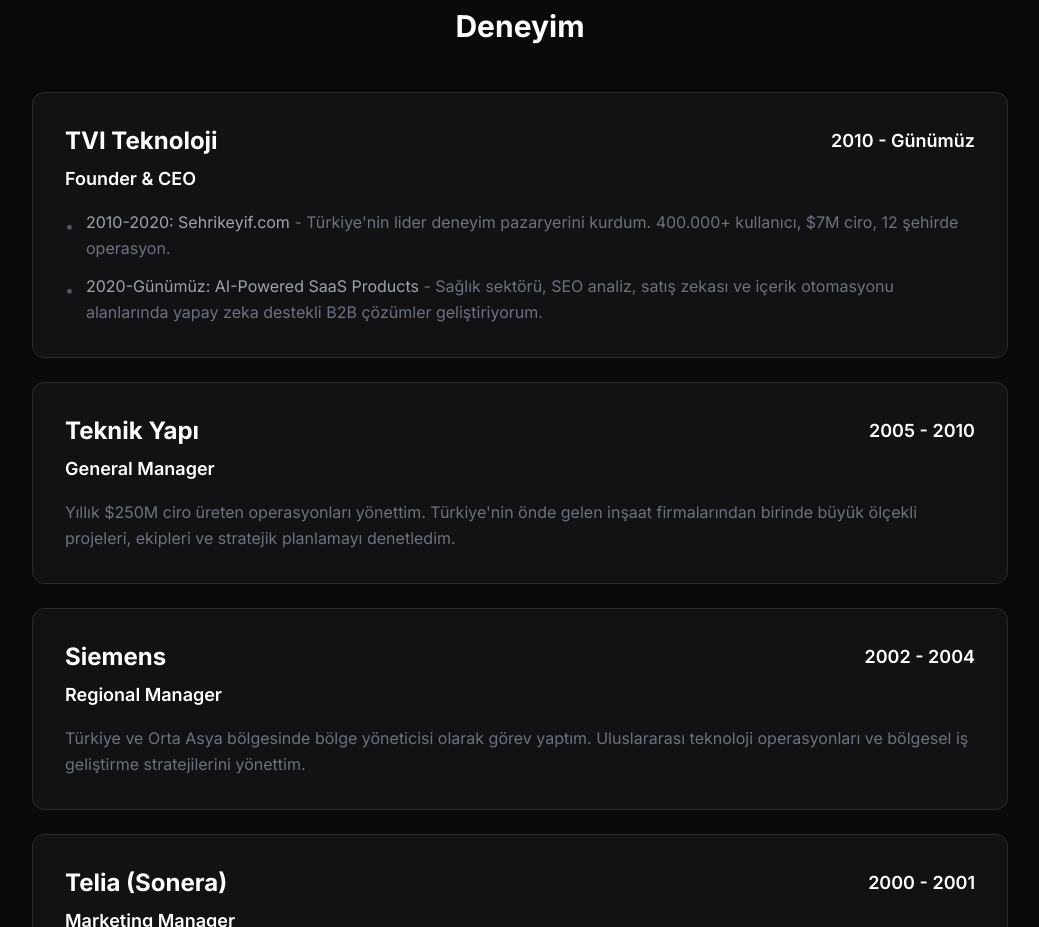
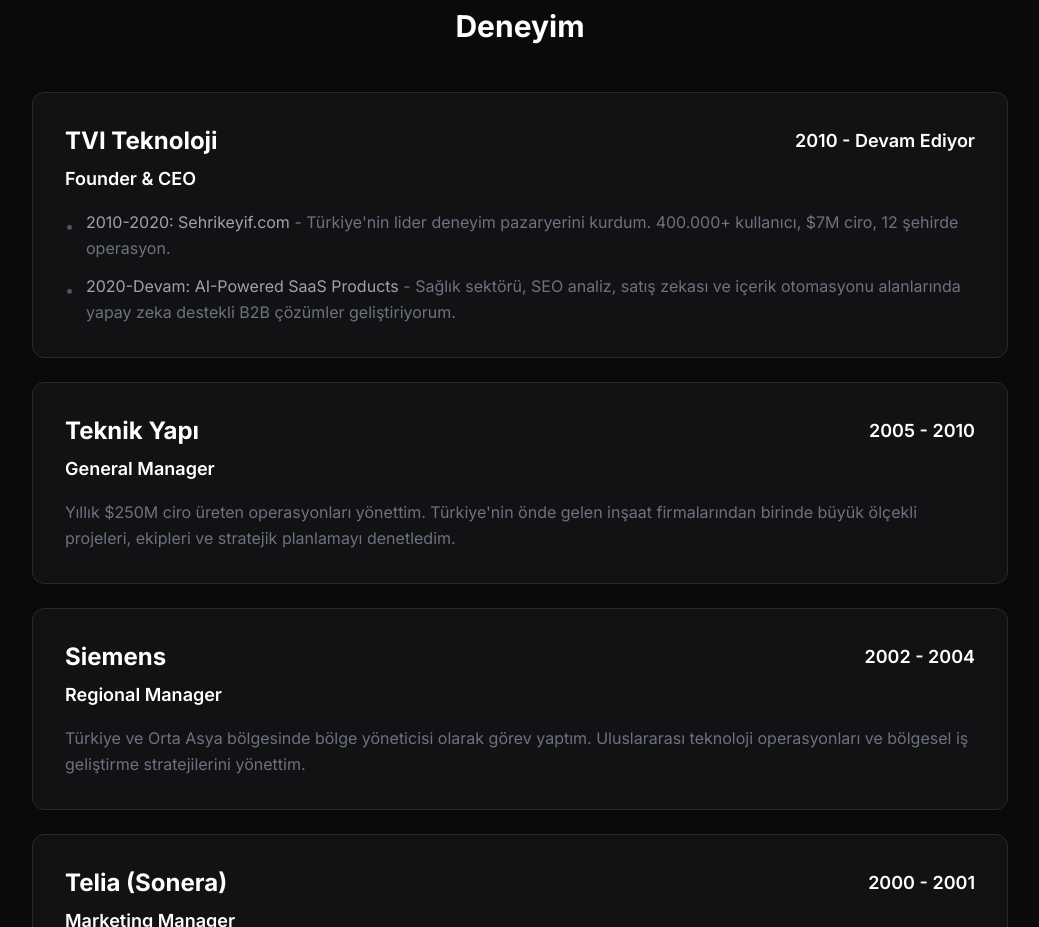
Before and after one commit to timoti7/teomanmetehan-com, a plain HTML site: page index.html in a window 1280 px wide. Shown: the part 1440-2367 px from the top of the page, without its empty margins (120-1159 px from the left). Drawn offline with nearby package versions, Linux system fonts and the light colour scheme.

Commit message:
Change Günümüz to Devam Ediyor

```diff
--- a/index.html
+++ b/index.html
@@ -218,7 +218,7 @@
                 <div class="bg-dark-800 rounded-xl p-8 border border-dark-600 hover:border-dark-500 transition">
                     <div class="flex flex-col md:flex-row md:items-center md:justify-between mb-2">
                         <h3 class="text-2xl font-bold text-white">TVI Teknoloji</h3>
-                        <span class="text-lg font-semibold text-white">2010 - Günümüz</span>
+                        <span class="text-lg font-semibold text-white">2010 - Devam Ediyor</span>
                     </div>
                     <p class="text-white font-semibold text-lg mb-4">Founder & CEO</p>
                     <div class="space-y-3 text-gray-500 leading-relaxed">
@@ -228,7 +228,7 @@
                         </div>
                         <div class="flex items-start gap-3">
                             <span class="text-gray-600 mt-1">•</span>
-                            <p><span class="text-gray-400">2020-Günümüz: AI-Powered SaaS Products</span> - Sağlık sektörü, SEO analiz, satış zekası ve içerik otomasyonu alanlarında yapay zeka destekli B2B çözümler geliştiriyorum.</p>
+                            <p><span class="text-gray-400">2020-Devam: AI-Powered SaaS Products</span> - Sağlık sektörü, SEO analiz, satış zekası ve içerik otomasyonu alanlarında yapay zeka destekli B2B çözümler geliştiriyorum.</p>
                         </div>
                     </div>
                 </div>
```
